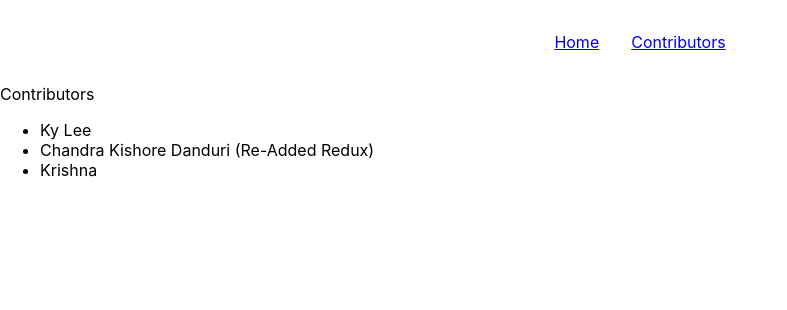
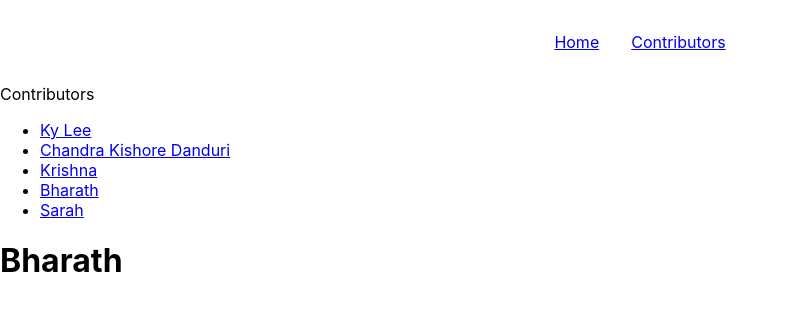
Before and after one commit to kyhy/xenia, a React (Create React App) app: page /contributors/bharath in a window 1280 px wide. Shown: the top 310 px of the page, without its empty margins (0-787 px from the left). Built offline with nearby package versions, Linux system fonts and the light colour scheme.

Commit message:
Modified Contributors

```diff
--- /dev/null
+++ b/src/Bharath.js
@@ -0,0 +1,9 @@
+import React from 'react';
+
+const Bharath = () => (
+    <div>
+        <h1>Bharath</h1>
+    </div>
+);
+
+export default Bharath;
--- a/src/Contributors.js
+++ b/src/Contributors.js
@@ -1,4 +1,11 @@
 import React from 'react';
+import { Link, Route } from 'react-router-dom';
+import Krish from './Krish'
+import Kishore from './Kishore'
+import Ky from './Ky'
+import Bharath from './Bharath'
+import Sarah from './Sarah'
+
 
 const Contributors = () => (
   <div>
@@ -6,10 +13,19 @@ const Contributors = () => (
       Contributors
     </div>
     <ul>
-      <li>Ky Lee</li>
-      <li>Chandra Kishore Danduri (Re-Added Redux)</li>
-      <li>Krishna</li>
+      <li><Link to='ky'>Ky Lee</Link></li>
+      <li><Link to='kishore'>Chandra Kishore Danduri</Link></li>
+      <li><Link to='krish'>Krishna</Link></li>
+      <li><Link to='bharath'>Bharath</Link></li>
+      <li><Link to='sarah'>Sarah</Link></li>
     </ul>
+    <div>
+      <Route path="/contributors/ky" component={Ky} />
+      <Route path="/contributors/kishore" component={Kishore} />
+      <Route path="/contributors/krish" component={Krish} />
+      <Route path="/contributors/bharath" component={Bharath} />
+      <Route path="/contributors/sarah" component={Sarah} />
+    </div>
   </div>
 );
 
--- /dev/null
+++ b/src/Kishore.js
@@ -0,0 +1,9 @@
+import React from 'react';
+
+const Kishore = () => (
+    <div>
+        Kishore
+    </div>
+);
+
+export default Kishore;
--- /dev/null
+++ b/src/Krish.js
@@ -0,0 +1,9 @@
+import React from 'react';
+
+const Krish = () => (
+    <div>
+        Krish
+    </div>
+);
+
+export default Krish;
--- /dev/null
+++ b/src/Ky.js
@@ -0,0 +1,9 @@
+import React from 'react';
+
+const Ky = () => (
+    <div>
+        Ky
+    </div>
+);
+
+export default Ky;
--- /dev/null
+++ b/src/Sarah.js
@@ -0,0 +1,9 @@
+import React from 'react';
+
+const Sarah = () => (
+    <div>
+        <h1>Sarah</h1>
+    </div>
+);
+
+export default Sarah;
```
